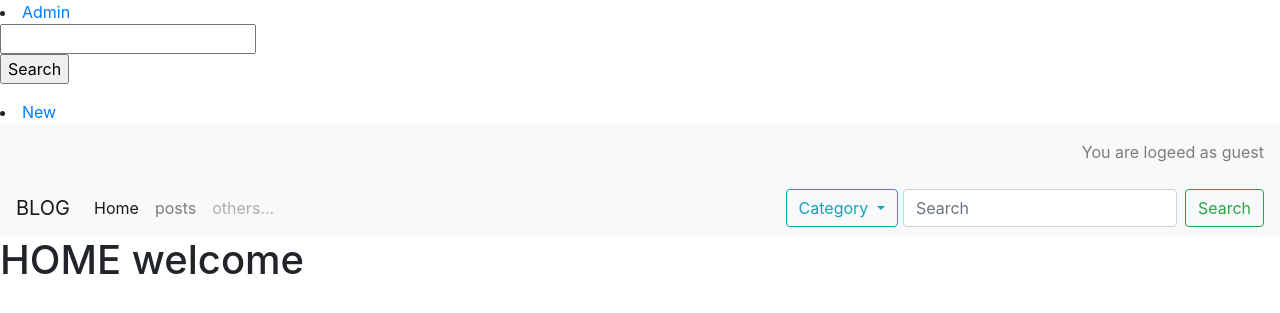
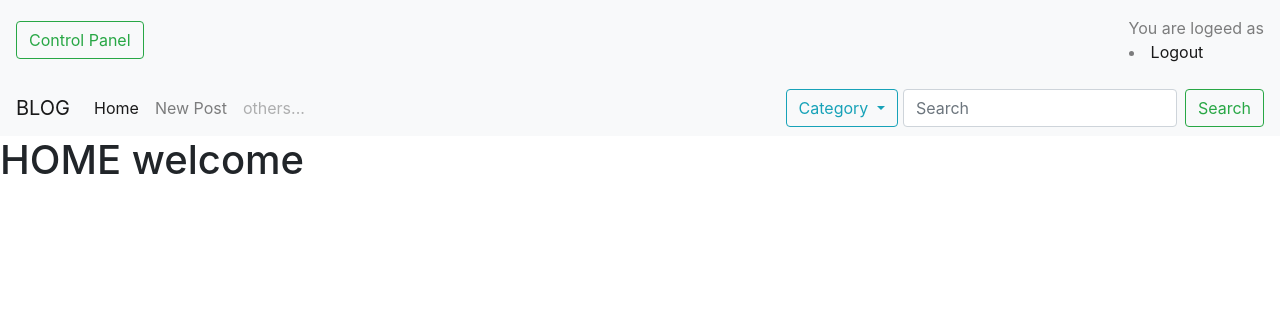
Before and after one commit to diegosilva91/Blog-A-Medida, a PHP site: page /07-14Ene/ in a window 1280 px wide. Shown: the top 313 px of the page. Run offline with PHP 8.4, Linux system fonts and the light colour scheme; the visitor is signed in with stand-in values (Sample User, id 1); data that the repository does not hold is empty.

Commit message:
styles for post and comments blog

```diff
--- a/controllers/blog.php
+++ b/controllers/blog.php
@@ -45,7 +45,8 @@ class Blog extends MainController{
 
     }
     function searchContent($param=null){
-        if (!empty($_POST['Input_SearchInPosts'])){
+
+        if (!empty($_POST['searchPostByWord'])){
             // echo($_POST['searchPostByWord']);
             $search=$this->models->SearchInPosts($_POST['searchPostByWord']);
             // var_dump($search);
--- a/views/blog.php
+++ b/views/blog.php
@@ -12,8 +12,7 @@
     <h1 class="center">BLOG welcome <?php echo $this->params->user_login; ?></h1>
     <!-- <a href="<?php echo constant('URL');?>consult/consult">View Dates</a> -->
     <!-- <?php echo $_SESSION['user_id'];?> -->
-    <?php if (isset( $_SESSION['user_id'] ) ):?>You are connected as <?php echo $this->params->user_login; ?>
-    <li><a href="<?php echo constant('URL'); ?>consult/logout">Logout</a></li>
+    <!-- <?php if (isset( $_SESSION['user_id'] ) ):?>You are connected as <?php echo $this->params->user_login; ?> -->
     <?php else:?>
     <?php endif;
     // echo($this->session);
--- a/views/header.php
+++ b/views/header.php
@@ -12,21 +12,15 @@
   </head>
   <body>
 
-            <?php if (isset( $_SESSION['user_id'] ) ):?>
-                <li><a href="<?php echo constant('URL'); ?>admin?id=<?php echo($_SESSION['user_id']);?>">Admin</a></li>
-            <?php endif;?>
-            <form action="<?php echo constant('URL');?>blog/searchContent" method="post">
-            <!-- <form action="" method="post"> -->
-            <input type="text" name="searchPostByWord" id="searchPostByWord" required="required" />
-            <p><input type="submit" name="Input_SearchInPosts" value="Search" /></p>
-            </form>
-            <li><a href="<?php echo constant('URL'); ?>blog/new?id=<?php echo($_SESSION['user_id']);?>">New</a></li>
-        </ul>
-    </div>
+
+
     <!--Navbar -->
     <nav class="navbar navbar-light bg-light ">
         <!-- <form class="form-inline my-2 my-lg-0"> -->
             <?php if (isset( $_SESSION['user_id'] ) ):?>
+              <!-- only Admin -->
+                <!-- <li><a href="<?php echo constant('URL'); ?>admin?id=<?php echo($_SESSION['user_id']);?>">Admin</a></li> -->
+                <button class="btn btn-outline-success my-4 my-sm-0" type="submit" onclick="window.location='<?php echo constant('URL'); ?>admin?id=<?php echo($_SESSION['user_id']);?>'">Control Panel</button>
                 <!-- <li><a href="<?php echo constant('URL'); ?>consult/login">Login</a></li> -->
             <?php else:?>
                 <button id="LoginButton" class="btn btn-outline-primary my-4 my-sm-0" type="submit" style="margin-right: 5px;">Login</button>
@@ -35,7 +29,10 @@
             <?php endif;?>
           <!-- </form> -->
         <span class="navbar-text ml-auto">
-          You are logeed as guest
+        <?php if (isset( $_SESSION['user_id'] ) ):?>You are logeed as
+          <?php echo $this->params->user_login;?>
+          <li><a href="<?php echo constant('URL'); ?>consult/logout">Logout</a></li>
+          <?php endif;?>
         </span>
       </nav>
   <!--/.Navbar -->
@@ -54,14 +51,18 @@
               <a class="nav-link" href="<?php echo constant('URL'); ?>home">Home <span class="sr-only">(current)</span></a>
             </li>
             <li class="nav-item">
-              <a class="nav-link" href="#">posts</a>
+              <a class="nav-link" href="<?php echo constant('URL'); ?>blog/new?id=<?php echo($_SESSION['user_id']);?>">New Post</a>
             </li>
             <li class="nav-item">
               <a class="nav-link disabled" href="#" tabindex="-1" aria-disabled="true">others...</a>
             </li>
           </ul>
+          <!-- <form action="<?php echo constant('URL');?>blog/searchContent" method="post"> -->
+            <!-- <form action="" method="post"> -->
 
-          <form class="form-inline my-2 my-lg-0">
+            <!-- <p><input type="submit" name="Input_SearchInPosts" value="Search" /></p> -->
+            <!-- </form>   -->
+          <form class="form-inline my-2 my-lg-0" action="<?php echo constant('URL');?>blog/searchContent" method="post">
             <div class="btn-group">
                 <button type="button" class="btn btn-outline-info dropdown-toggle" style="margin-right: 5px;" data-toggle="dropdown" aria-haspopup="true" aria-expanded="false">
                   Category
@@ -74,8 +75,9 @@
                   <a class="dropdown-item" href="#">Separated link</a>
                 </div>
               </div>
-            <input class="form-control mr-sm-2" type="search" placeholder="Search" aria-label="Search">
-            <button class="btn btn-outline-success my-2 my-sm-0" type="submit">Search</button>
+            <input name="searchPostByWord" id="searchPostByWord" class="form-control mr-sm-2" type="text" placeholder="Search" aria-label="Search">
+           <!-- <input type="text" name="searchPostByWord" id="searchPostByWord" required="required" /> -->
+            <button name="Input_SearchInPosts" class="btn btn-outline-success my-2 my-sm-0" type="submit">Search</button>
           </form>
         </div>
       </nav>
```
Also changed, not shown: views/PostContents.php (+10 -36 lines), views/comments.php (+35 -6 lines).
